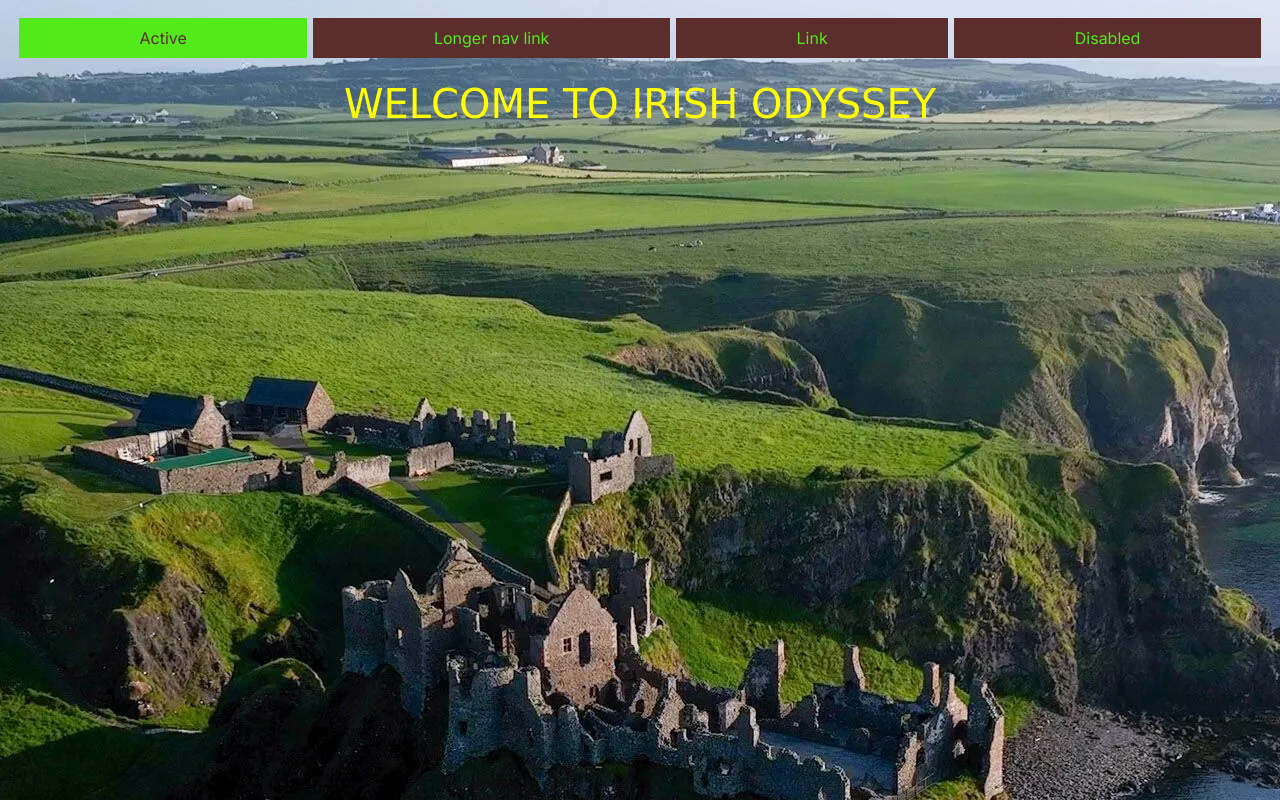
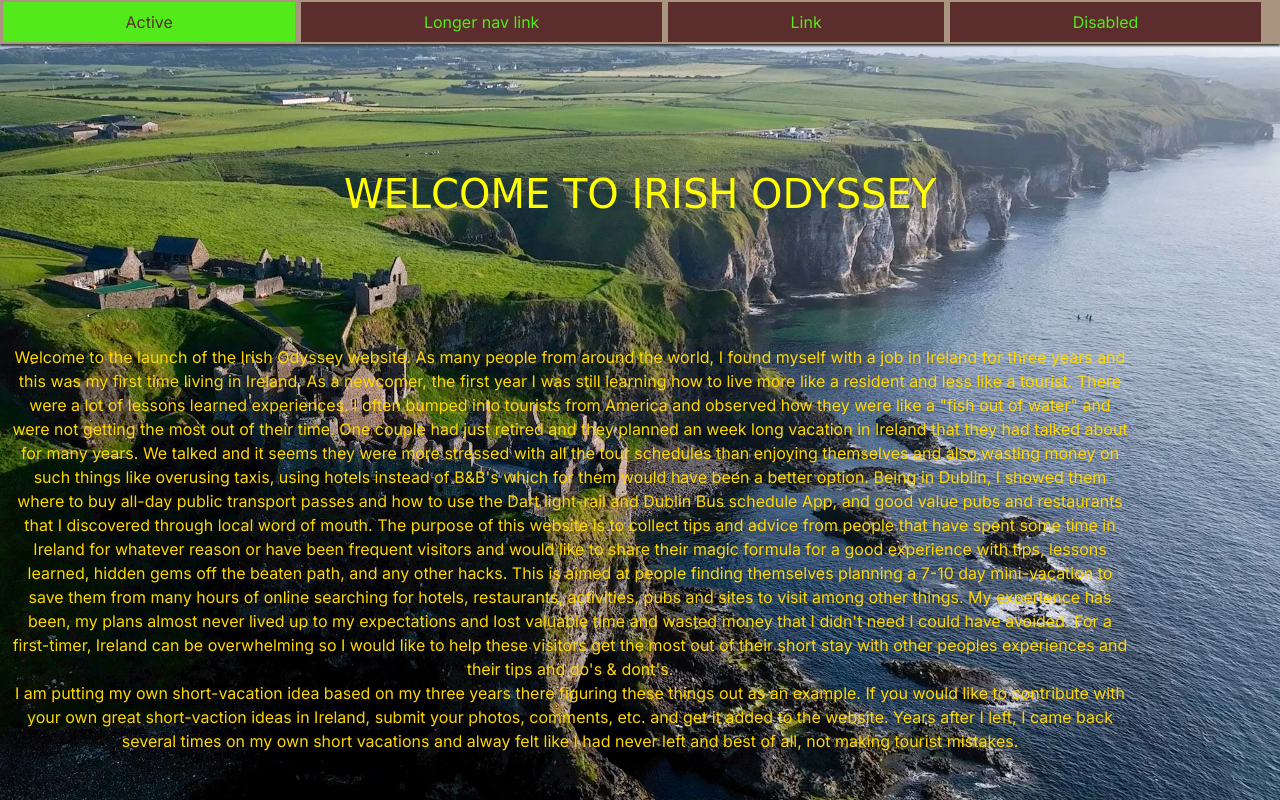
Before and after one commit to Pacman0126/irish-odyssey, a plain HTML site: page index.html in a window 1280 px wide. Drawn offline with nearby package versions, Linux system fonts and the light colour scheme; a web font is replaced by a local one.

Commit message:
tweaking navbar

```diff
--- a/assets/css/style.css
+++ b/assets/css/style.css
@@ -14,24 +14,60 @@
 
 /* Global styles */
 
+header {
+
+  z-index: 100;
+}
+
 body {
   font-family: var(--primary-font);
-  /* padding-top: 57.15px; */
+ margin-top: 90px;
   /* background-color: var(--primary-color); */
   /* background-image: ; */
+  display: flex;
   background: url("../images/background/Dunluce-Castle-Northern-Ireland.webp");
-  /* background: url("../images/background/Dunluce-Castle-Northern-Ireland.webp")
-    no-repeat center center/cover; */
+     background-color: transparent;
+  background-repeat: no-repeat;
+  background-attachment: fixed;
+  background-size: cover;
 }
 
 main #page-background {
   height: 100%;
   width: 100%;
   background-color: var(--secondary-color);
-  background: url("../images/background/Dunluce-Castle-Northern-Ireland.webp")
-    no-repeat center center/cover;
+  background: url("../images/background/Dunluce-Castle-Northern-Ireland.webp");
+     background-color: transparent;
+    background-size: cover;
+    background-position: center center;
+    background-repeat: no-repeat;
+    background-attachment: scroll;
   /* object-fit: contain;
   position: relative; */
+}
+
+#intro-text {
+  margin-top: 140px;
+  color: gold;
+}
+
+.row {
+  --bs-gutter-x: 1.5rem;
+  --bs-gutter-y: 0;
+  display: flex;
+  flex-wrap: wrap;
+  /* margin-top: 10px; */
+  margin-right: calc(-0.5 * var(--bs-gutter-x));
+  margin-left: calc(-0.5 * var(--bs-gutter-x));
+}
+
+.row > * {
+  flex-shrink: 0;
+  width: 100%;
+  max-width: 100%;
+  padding-right: calc(var(--bs-gutter-x) * 0.5);
+  padding-left: calc(var(--bs-gutter-x) * 0.5);
+  /* margin-top: 120px; */
 }
 
 /* page background section */
@@ -134,14 +170,40 @@ h2 {
   padding-right: 25px;
 }
 /* Navbar */
+nav {
+  position: absolute;
+  background-color: #ffffff;
+  width: 100%;
+  left: 0;
+  padding: 0 1rem;
+  box-shadow: 0 2px 2px #3a3a3a;
+  display: none;
+  top: 100%;
+}
 
 #navbar {
-  background-color: transparent;
-  margin-top: 1rem;
+  background-color: var(--secondary-color);
+  margin-top: 0;
   margin-bottom: 1rem;
-  margin-left: 1rem;
-  margin-right: 1rem;
+  margin-left: 0;
+  /* margin-right: 1rem; */
+justify-items: center;
+
+
+  width: 100%;
   /* padding: 2px; */
+
+  /* background-color: var(--primary-color);
+  color: #fff;
+
+  min-height: 80px;
+  position: sticky;
+  top: 0;
+
+  z-index: 9999; */
+
+
+
 }
 
 .nav-pills .nav-link.active,
@@ -253,13 +315,23 @@ h2 {
 /* Small devices (tablets, 440px and smaller) */
 @media screen and (max-width: 440px) {
   /* allow for stacking of nav pills in two rows for extra small screens less than 440px */
+  #intro-text {
+    margin-top: 310px;
+    color: gold;
+  }
+
   #welcome-text {
-    margin-top: 115px;
+    margin-top: 130px;
   }
 }
 
-/* Small devices (tablets, 440px and larger) */
+/* Small devices (tablets, 440px to 576px) */
+/* Accommodate text-wrap of h1 #welcome-text */
 @media screen and (min-width: 440px) {
+  #intro-text {
+    margin-top: 255px;
+    color: gold;
+  }
 
   #welcome-text {
     margin-top: 80px;
--- a/index.html
+++ b/index.html
@@ -44,16 +44,64 @@
           >Disabled</a
         >
       </nav>
+      <h1 id="welcome-text">Welcome to Irish Odyssey</h1>
       <!-- <h1>Welcome to Irish Odyssey</h1> -->
     </header>
 
-    <main>
-      <section >
-        <h1 id="welcome-text">Welcome to Irish Odyssey</h1>
-        <!-- <img
-          src="assets/images/background/Dunluce-Castle-Northern-Ireland.webp"
-          alt="Dunluce-Castle"
-        /> -->
+    <main >
+
+
+      <section>
+
+
+        <div class="container-md text-center">
+          <div class="row">
+            <!-- <div class="col">Column</div> -->
+            <div class="col-12">
+              <p id="intro-text">
+                Welcome to the launch of the Irish Odyssey website. As many
+                people from around the world, I found myself with a job in
+                Ireland for three years and this was my first time living in
+                Ireland. As a newcomer, the first year I was still learning how
+                to live more like a resident and less like a tourist. There were
+                a lot of lessons learned experiences. I often bumped into
+                tourists from America and observed how they were like a "fish
+                out of water" and were not getting the most out of their time.
+                One couple had just retired and they planned an week long
+                vacation in Ireland that they had talked about for many years.
+                We talked and it seems they were more stressed with all the tour
+                schedules than enjoying themselves and also wasting money on
+                such things like overusing taxis, using hotels instead of B&B's
+                which for them would have been a better option. Being in Dublin,
+                I showed them where to buy all-day public transport passes and
+                how to use the Dart light-rail and Dublin Bus schedule App, and
+                good value pubs and restaurants that I discovered through local
+                word of mouth. The purpose of this website is to collect tips
+                and advice from people that have spent some time in Ireland for
+                whatever reason or have been frequent visitors and would like to
+                share their magic formula for a good experience with tips,
+                lessons learned, hidden gems off the beaten path, and any other
+                hacks. This is aimed at people finding themselves planning a
+                7-10 day mini-vacation to save them from many hours of online
+                searching for hotels, restaurants, activities, pubs and sites to
+                visit among other things. My experience has been, my plans
+                almost never lived up to my expectations and lost valuable time
+                and wasted money that I didn't need I could have avoided. For a
+                first-timer, Ireland can be overwhelming so I would like to help
+                these visitors get the most out of their short stay with other
+                peoples experiences and their tips and do's & dont's. <br>I am
+                putting my own short-vacation idea based on my three years there
+                figuring these things out as an example. If you would like to
+                contribute with your own great short-vaction ideas in Ireland,
+                submit your photos, comments, etc. and get it added to the
+                website. Years after I left, I came back several times on my own
+                short vacations and alway felt like I had never left and best of
+                all, not making tourist mistakes.
+              </p>
+            </div>
+            <!-- <div class="col">Column</div> -->
+          </div>
+        </div>
       </section>
     </main>
 
```
